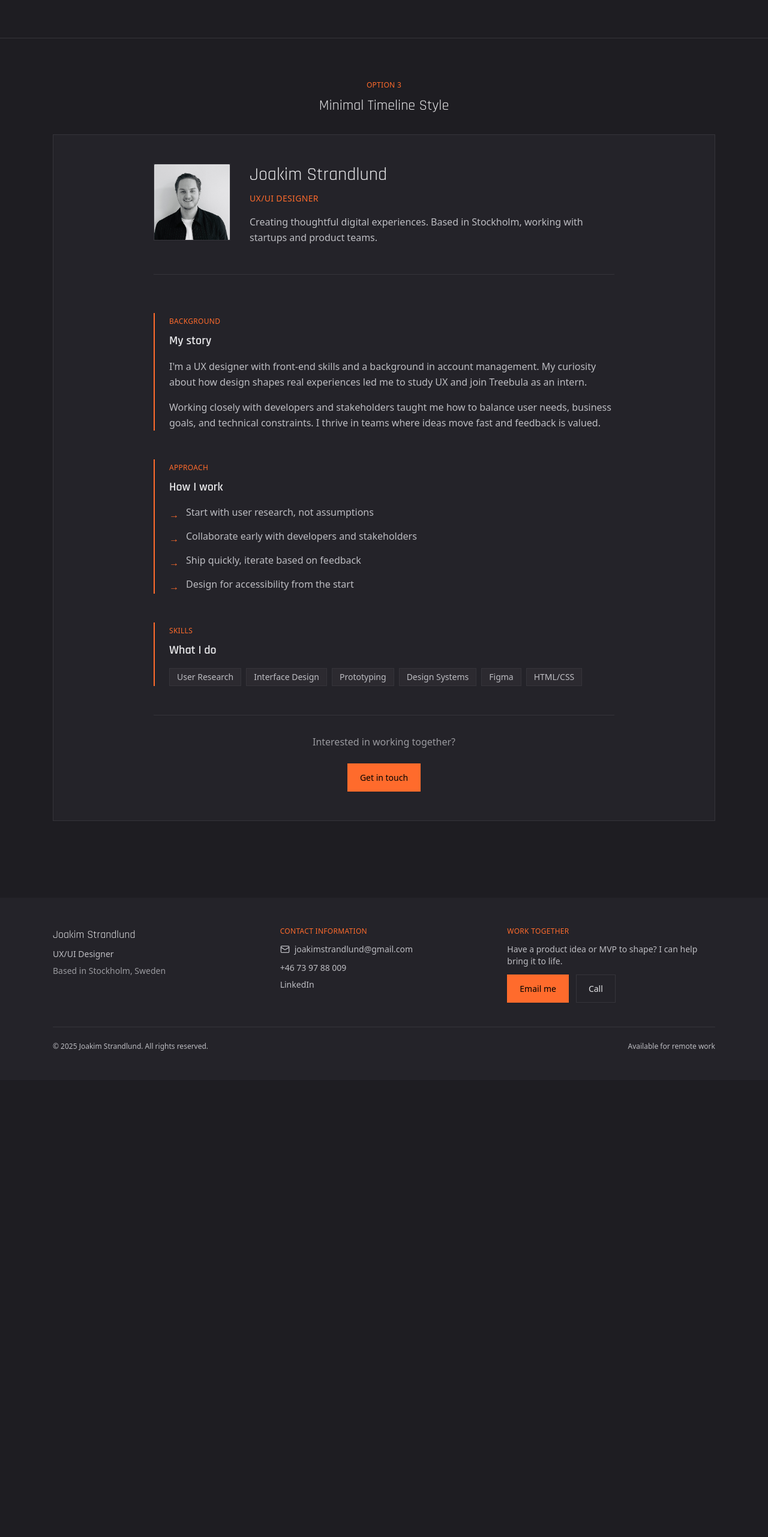
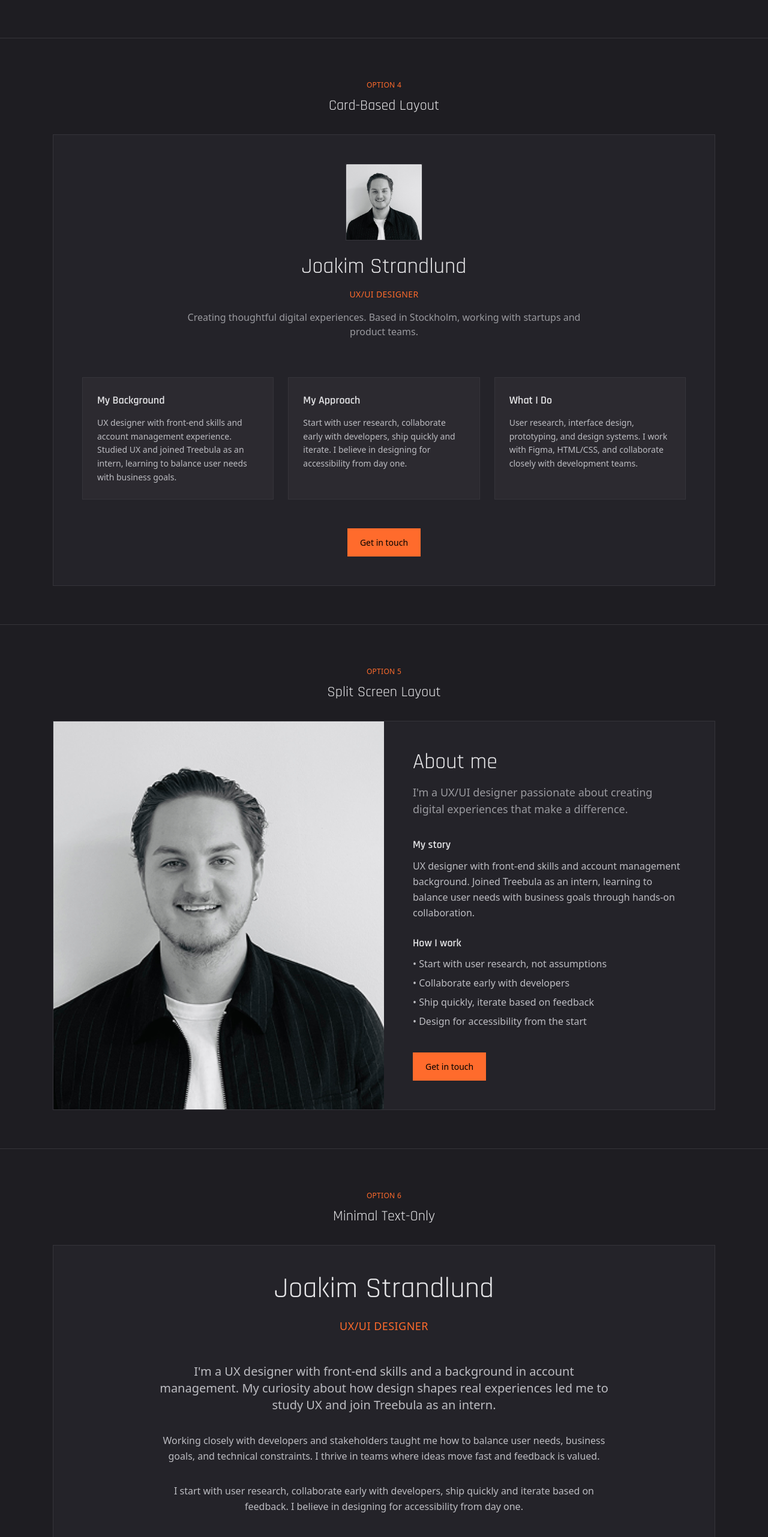
Before and after one commit to joakimstrandlund/JoakimPortfolio, a Next.js app: page /about-test in a window 1280 px wide. Shown: the part 2537-5100 px from the top of the page at 60% size. Before the commit the page ends 4338 px from the top, so only its background shows below. Built offline with nearby package versions, Linux system fonts and the light colour scheme; a web font is replaced by a local one.

Commit message:
improve project card spacing and mobile button visibility

```diff
--- a/app/about-test/page.tsx
+++ b/app/about-test/page.tsx
@@ -142,6 +142,160 @@ export default function AboutTest() {
         </div>
       </section>
 
+      {/* Option 4: Card-Based Layout */}
+      <section className="py-16 border-t border-border">
+        <div className="max-w-6xl mx-auto px-6">
+          <div className="text-center mb-8">
+            <span className="text-xs uppercase tracking-wide text-accent">Option 4</span>
+            <h2 className="font-heading text-heading text-2xl mt-2">Card-Based Layout</h2>
+          </div>
+
+          <div className="bg-secondary-bg border border-border p-12">
+            <div className="max-w-5xl mx-auto">
+              {/* Header with image */}
+              <div className="text-center mb-16">
+                <div className="w-32 h-32 border border-border overflow-hidden mx-auto mb-6">
+                  <Image src="/Bild joakim .png" alt="Joakim" width={128} height={128} className="w-full h-full object-cover" />
+                </div>
+                <h1 className="font-display text-4xl text-heading mb-4">Joakim Strandlund</h1>
+                <p className="text-accent text-sm uppercase tracking-wide mb-4">UX/UI Designer</p>
+                <p className="text-muted max-w-2xl mx-auto">
+                  Creating thoughtful digital experiences. Based in Stockholm, working with startups and product teams.
+                </p>
+              </div>
+
+              {/* Cards grid */}
+              <div className="grid md:grid-cols-2 lg:grid-cols-3 gap-6">
+                <div className="bg-tertiary-bg border border-border p-6">
+                  <h3 className="font-heading font-semibold text-heading text-lg mb-3">My Background</h3>
+                  <p className="text-body text-sm leading-relaxed">
+                    UX designer with front-end skills and account management experience. Studied UX and joined Treebula as an intern, learning to balance user
+                    needs with business goals.
+                  </p>
+                </div>
+
+                <div className="bg-tertiary-bg border border-border p-6">
+                  <h3 className="font-heading font-semibold text-heading text-lg mb-3">My Approach</h3>
+                  <p className="text-body text-sm leading-relaxed">
+                    Start with user research, collaborate early with developers, ship quickly and iterate. I believe in designing for accessibility from day
+                    one.
+                  </p>
+                </div>
+
+                <div className="bg-tertiary-bg border border-border p-6">
+                  <h3 className="font-heading font-semibold text-heading text-lg mb-3">What I Do</h3>
+                  <p className="text-body text-sm leading-relaxed">
+                    User research, interface design, prototyping, and design systems. I work with Figma, HTML/CSS, and collaborate closely with development
+                    teams.
+                  </p>
+                </div>
+              </div>
+
+              <div className="text-center mt-12">
+                <a href="mailto:joakimstrandlund@gmail.com" className="btn btn-primary">
+                  Get in touch
+                </a>
+              </div>
+            </div>
+          </div>
+        </div>
+      </section>
+
+      {/* Option 5: Split Screen */}
+      <section className="py-16 border-t border-border">
+        <div className="max-w-6xl mx-auto px-6">
+          <div className="text-center mb-8">
+            <span className="text-xs uppercase tracking-wide text-accent">Option 5</span>
+            <h2 className="font-heading text-heading text-2xl mt-2">Split Screen Layout</h2>
+          </div>
+
+          <div className="bg-secondary-bg border border-border">
+            <div className="grid lg:grid-cols-2 min-h-[600px]">
+              {/* Left: Image */}
+              <div className="relative">
+                <div className="absolute inset-0">
+                  <Image src="/Bild joakim .png" alt="Joakim" fill className="object-cover" />
+                </div>
+              </div>
+
+              {/* Right: Content */}
+              <div className="p-12 flex flex-col justify-center">
+                <div className="max-w-md">
+                  <h1 className="font-display text-4xl text-heading mb-4">About me</h1>
+                  <p className="text-lg text-muted mb-8">I'm a UX/UI designer passionate about creating digital experiences that make a difference.</p>
+
+                  <div className="space-y-6">
+                    <div>
+                      <h3 className="font-heading font-semibold text-heading text-lg mb-2">My story</h3>
+                      <p className="text-body leading-relaxed">
+                        UX designer with front-end skills and account management background. Joined Treebula as an intern, learning to balance user needs with
+                        business goals through hands-on collaboration.
+                      </p>
+                    </div>
+
+                    <div>
+                      <h3 className="font-heading font-semibold text-heading text-lg mb-2">How I work</h3>
+                      <ul className="space-y-2 text-body">
+                        <li>• Start with user research, not assumptions</li>
+                        <li>• Collaborate early with developers</li>
+                        <li>• Ship quickly, iterate based on feedback</li>
+                        <li>• Design for accessibility from the start</li>
+                      </ul>
+                    </div>
+
+                    <div className="pt-4">
+                      <a href="mailto:joakimstrandlund@gmail.com" className="btn btn-primary">
+                        Get in touch
+                      </a>
+                    </div>
+                  </div>
+                </div>
+              </div>
+            </div>
+          </div>
+        </div>
+      </section>
+
+      {/* Option 6: Minimal Text-Only */}
+      <section className="py-16 border-t border-border mb-16">
+        <div className="max-w-6xl mx-auto px-6">
+          <div className="text-center mb-8">
+            <span className="text-xs uppercase tracking-wide text-accent">Option 6</span>
+            <h2 className="font-heading text-heading text-2xl mt-2">Minimal Text-Only</h2>
+          </div>
+
+          <div className="bg-secondary-bg border border-border p-12">
+            <div className="max-w-3xl mx-auto text-center">
+              <h1 className="font-display text-5xl text-heading mb-6">Joakim Strandlund</h1>
+              <p className="text-accent text-lg uppercase tracking-wide mb-12">UX/UI Designer</p>
+
+              <div className="space-y-8 text-body leading-relaxed">
+                <p className="text-xl">
+                  I'm a UX designer with front-end skills and a background in account management. My curiosity about how design shapes real experiences led me
+                  to study UX and join Treebula as an intern.
+                </p>
+
+                <p>
+                  Working closely with developers and stakeholders taught me how to balance user needs, business goals, and technical constraints. I thrive in
+                  teams where ideas move fast and feedback is valued.
+                </p>
+
+                <p>
+                  I start with user research, collaborate early with developers, ship quickly and iterate based on feedback. I believe in designing for
+                  accessibility from day one.
+                </p>
+
+                <div className="pt-8">
+                  <a href="mailto:joakimstrandlund@gmail.com" className="btn btn-primary">
+                    Get in touch
+                  </a>
+                </div>
+              </div>
+            </div>
+          </div>
+        </div>
+      </section>
+
       {/* Option 3: Minimal Timeline Style */}
       <section className="py-16 border-t border-border mb-16">
         <div className="max-w-6xl mx-auto px-6">
--- a/app/page.tsx
+++ b/app/page.tsx
@@ -158,7 +158,7 @@ export default function Home() {
                         style={{ gridArea: 'text' }}
                       >
                         {/* Title - large and prominent, multi-line */}
-                        <h3 className="font-display font-semibold text-heading text-3xl lg:text-6xl leading-tight mb-6 lg:mb-8 transform transition-transform duration-300 group-hover:-translate-y-[1px]">
+                        <h3 className="font-display font-semibold text-heading text-3xl lg:text-6xl leading-tight mb-2 transform transition-transform duration-300 group-hover:-translate-y-[1px]">
                           {card.title.split(' — ').map((part, index) => (
                             <div key={index}>{part}</div>
                           ))}
@@ -177,7 +177,7 @@ export default function Home() {
                         </div>
 
                         {/* CTA Button - accent button */}
-                        <div className="btn btn-primary btn-arrow opacity-0 group-hover:opacity-100 transform translate-y-2 group-hover:translate-y-0 transition-all duration-300">
+                        <div className="btn btn-primary btn-arrow opacity-100 lg:opacity-0 lg:group-hover:opacity-100 transform translate-y-2 group-hover:translate-y-0 transition-all duration-300">
                           <span>View project</span>
                           <span className="arrow">→</span>
                         </div>
```
